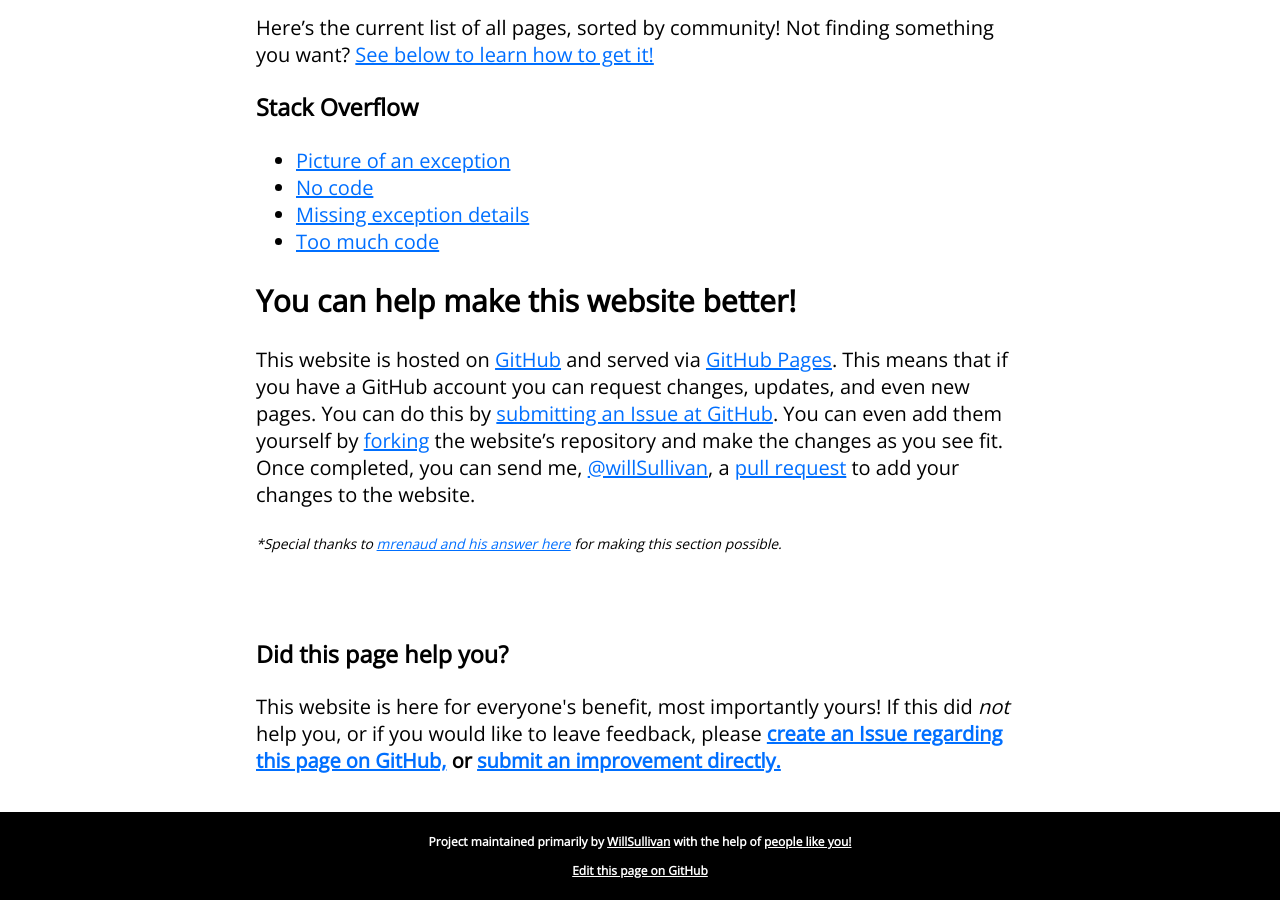
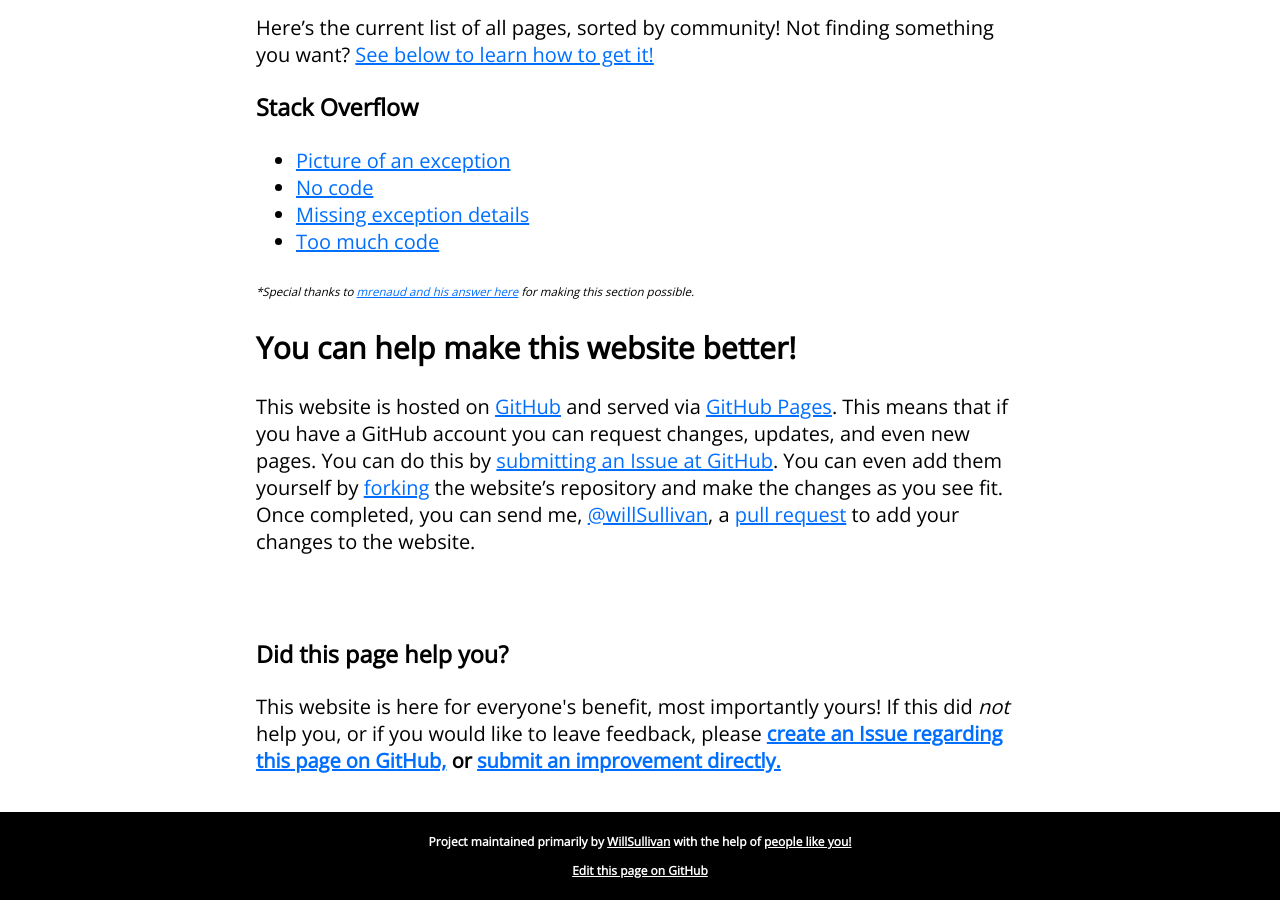
Before and after one commit to WillSullivan/idownvotedbecause, a Jekyll site: the page built from index.md, in a window 1280 px wide and 900 px high, scrolled down 996 px. Built offline with Jekyll 4.4.1, drawn with Linux system fonts in a browser that asks for light colours; comment, search, counter and statistics services are not loaded.

Commit message:
Ensmallen

```diff
--- a/index.md
+++ b/index.md
@@ -36,7 +36,7 @@ Here's the current list of all pages, sorted by community!  Not finding somethin
 </ul>
 {% endfor %}  <!-- cat -->
 
+<small><small><small>**Special thanks to [mrenaud and his answer here](https://stackoverflow.com/a/17913214/1228) for making this section possible.*</small></small></small>
+
 ## You can help make this website better!
 This website is hosted on [GitHub](https://github.com/WillSullivan/IDownvotedBecause) and served via [GitHub Pages](https://pages.github.com/). This means that if you have a GitHub account you can request changes, updates, and even new pages.  You can do this by [submitting an Issue at GitHub](https://github.com/WillSullivan/IDownvotedYouBecause/issues/new). You can even add them yourself by [forking](https://help.github.com/articles/fork-a-repo/) the website's repository and make the changes as you see fit. Once completed, you can send me, [@willSullivan](https://github.com/willSullivan), a [pull request](https://help.github.com/articles/using-pull-requests/) to add your changes to the website.
-
-<small><small>**Special thanks to [mrenaud and his answer here](https://stackoverflow.com/a/17913214/1228) for making this section possible.*</small></small>
```
